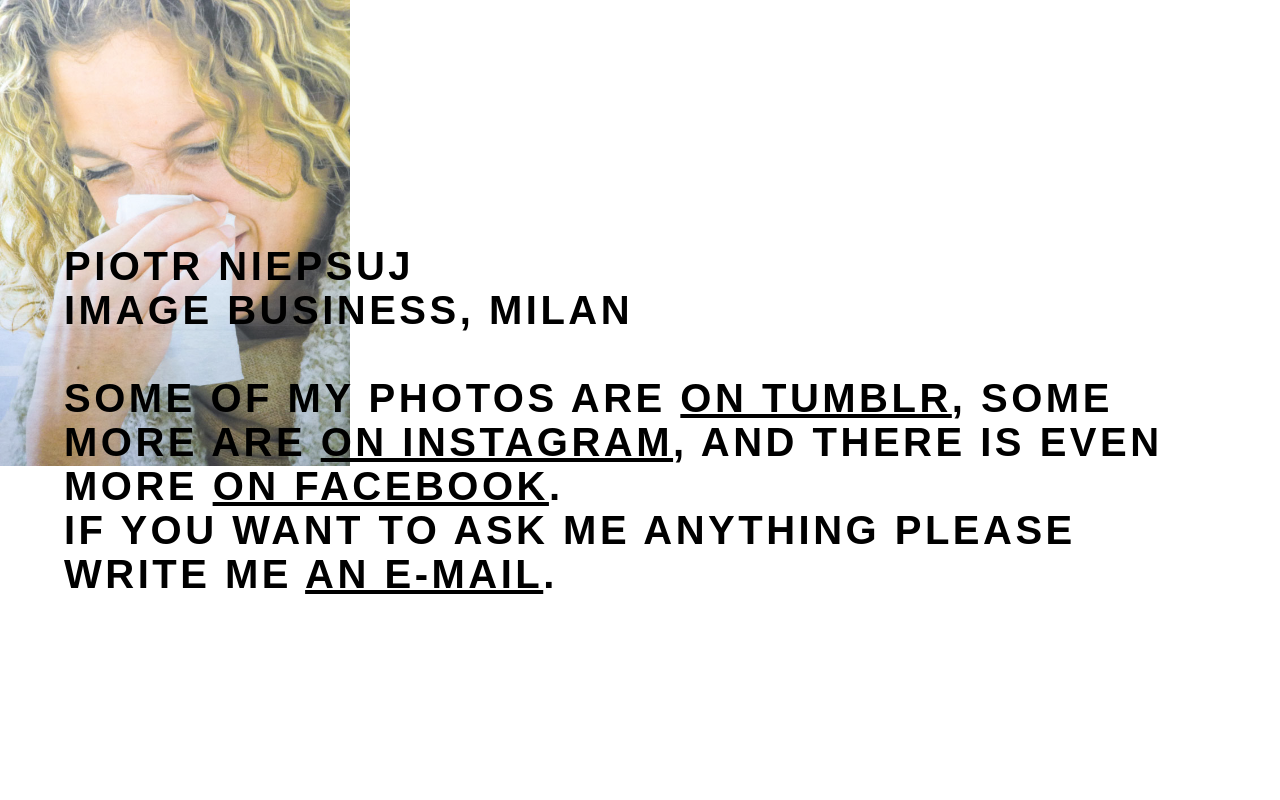
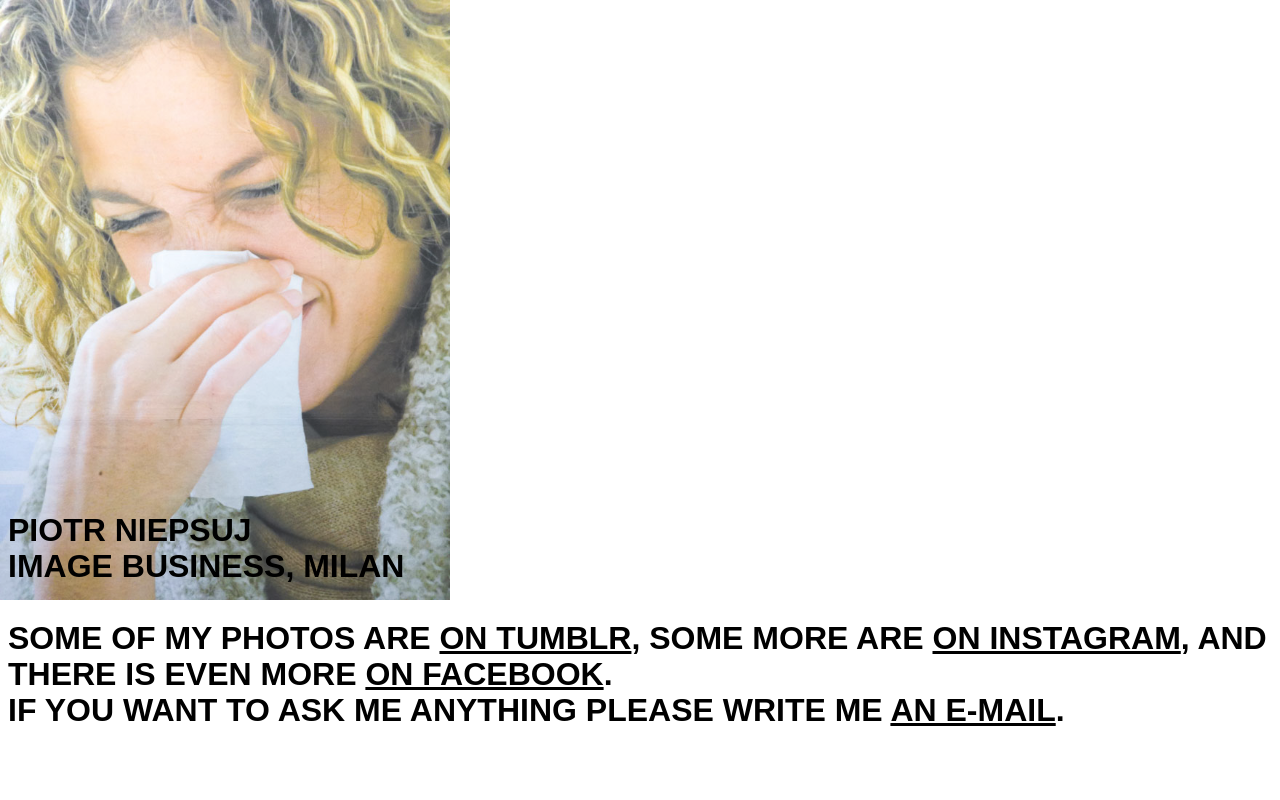
Before and after one commit to ilikejames/piotr, a plain HTML site: page index.htm in a window 1280 px wide. Drawn offline with Linux system fonts and the light colour scheme.

Commit message:
piotr update 2

```diff
--- a/index.htm
+++ b/index.htm
@@ -59,9 +59,7 @@
 
 				.text {
 					position: absolute;
-					/*font-size:1.1rem;*/
 					z-index: 2;
-					/*top:6rem;*/
 					left:1rem;
 					right:1rem;
 					top:43%;
@@ -73,7 +71,6 @@
 					word-wrap: break-word;       /* Internet Explorer 5.5+ */
 					line-height: 1.4rem;
 	    			font-weight: 600;
-	    			letter-spacing: 0.07rem;
 	    			font-size:1.1rem;
 	    			transition: all 0.3s linear;
 	    			font-size: 4vh;
@@ -96,28 +93,23 @@
 
 				@media all and (min-width: 760px) {
 
-					html {
-						/*font-size:50px;*/
+					.image img {
+						height:75%;
+						width:auto;
 					}
 
-					body {
-						/*font-size:5%;*/
-					}
-
-					.image img {
-						max-width:350px;
+					.text {
+						top: inherit;
+						bottom:0rem;
 					}
 				}
 
+				/*
 				@media all and (min-width: 760px) {
 
 					html {
 						font-size:50px;
 					}
-
-					/*body {
-						font-size:5%;
-					}*/
 
 					.image img {
 						max-width:350px;
@@ -130,11 +122,10 @@
 		    			line-height: 5.5vh;
 		    			left:8vh;
 						right:8vh;
-
-
 					}
 
 				}
+				*/
 		</style>
 
 	</head>
```
